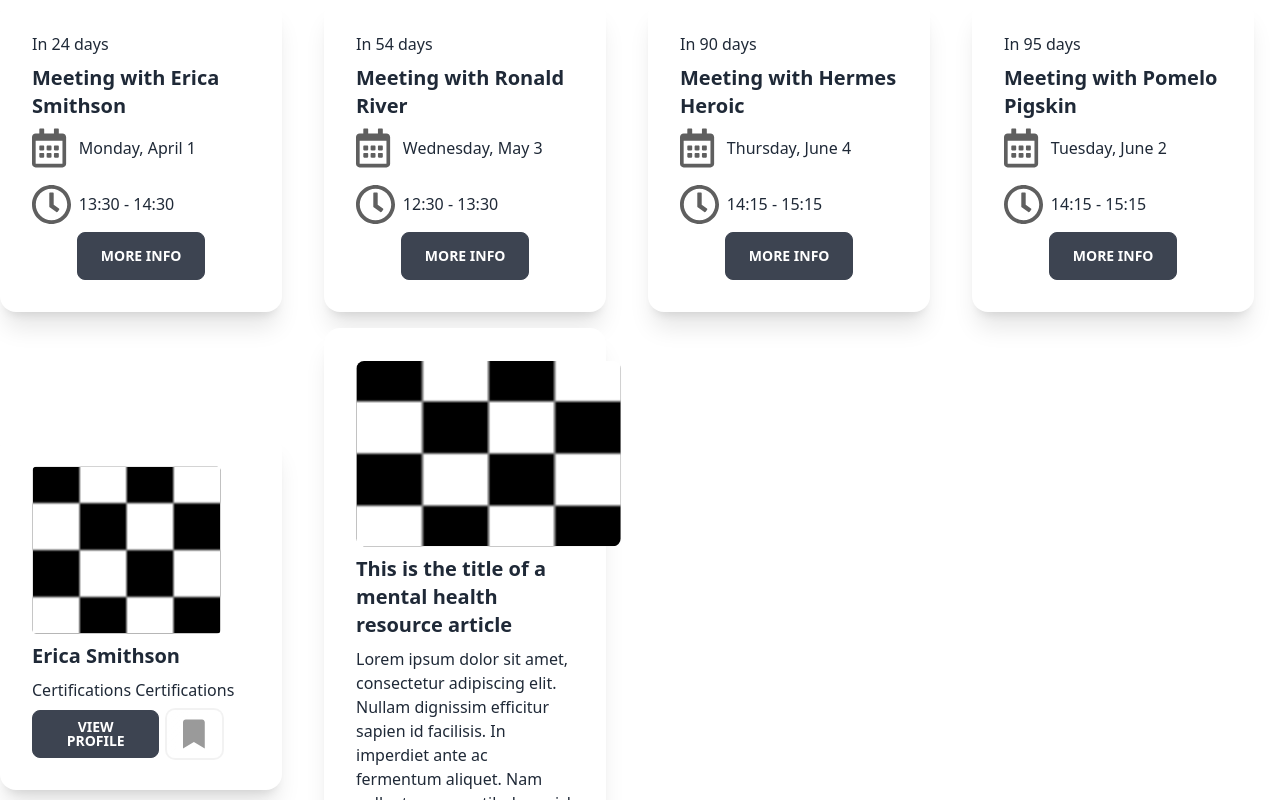
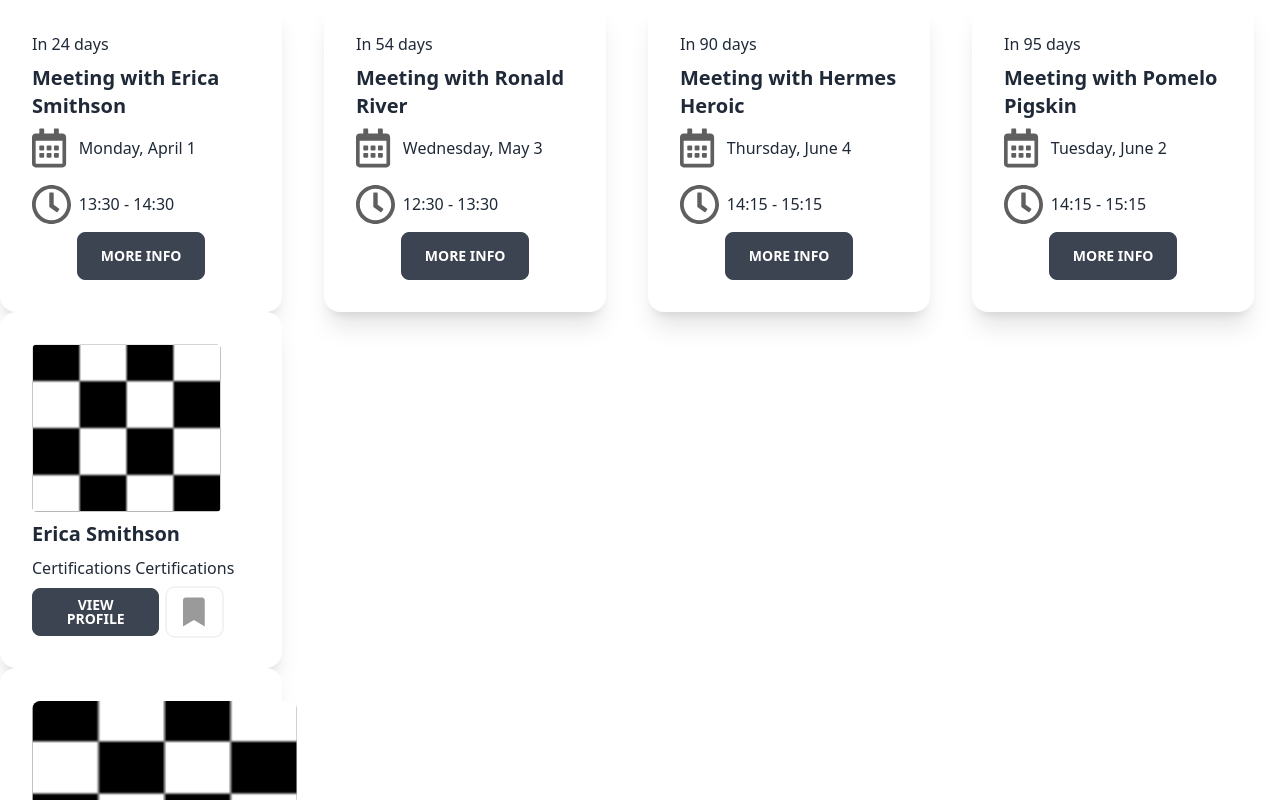
Before and after one commit to cornellh4i/okb-hope, a Next.js app in the folder frontend/: page / in a window 1280 px wide. Shown: the top 800 px of the page. Built offline with nearby package versions, Linux system fonts and the light colour scheme.

Commit message:
made small fixes to dashboard, added route to home page

```diff
--- a/frontend/package.json
+++ b/frontend/package.json
@@ -19,6 +19,7 @@
     "next": "13.2.4",
     "react": "18.2.0",
     "react-dom": "18.2.0",
+    "react-router-dom": "^6.9.0",
     "react-smart-flexbox": "^0.0.7",
     "styled-components": "^5.3.9",
     "typescript": "4.9.5",
--- /dev/null
+++ b/frontend/src/components/ApptDetails.tsx
@@ -0,0 +1,56 @@
+import React, { Component } from 'react';
+import ReactDOM from 'react-dom'
+import { BrowserRouter, Routes, Route } from "react-router-dom";
+// import axios from 'axios';
+import { useParams } from "react-router-dom";
+
+
+const ApptDetails = () => {
+  const { id } = useParams();
+};
+// class Heroes extends Component {
+//   constructor(props) {
+//     super(props);
+//     this.state = {
+//       heroes: [],
+//       loading: true,
+//       error: false,
+//     };
+//   }
+//   componentDidMount() {
+//     axios.get('http://localhost:5555/heroes')
+//       .then(res => {
+//         const heroes = res.data;
+//         this.setState({ heroes, loading: false });
+//       })
+//       .catch(err => { // log request error and prevent access to undefined state
+//         this.setState({ loading: false, error: true });
+//         console.error(err);
+//       })
+//   }
+//   render() {
+//     if (this.state.loading) {
+//       return (
+//         <div>
+//           <p> Loading... </p>
+//         </div>
+//       )
+//     }
+//     if (this.state.error || !this.state.heroes) {
+//       return (
+//         <div>
+//           <p> An error occured </p>
+//         </div>
+//       )
+//     }
+//     return (
+//       <div>
+//         <BrowserRouter>
+//           //what should be here?
+//         </BrowserRouter>
+//       </div>
+//     );
+//   }
+// }
+
+export default ApptDetails;
--- a/frontend/src/components/Dashboard.tsx
+++ b/frontend/src/components/Dashboard.tsx
@@ -15,7 +15,9 @@ const dummy_title = "This is the title of a mental health resource article";
 const Dashboard = () => {
 
 
-  return <div className="grid grid-cols-4 gap-4 items-center pb-1/12 shrink">
+  return <div>
+    <div className="grid grid-cols-4 gap-4 items-center pb-1/12 shrink">
+
       <AppointmentCard p_name={names[0]} start={new Date(starts[0])} end={new Date(ends[0])} description={dummy_descrip}>
       </AppointmentCard>
       <AppointmentCard p_name={names[1]} start={new Date(starts[1])} end={new Date(ends[1])} description={dummy_descrip}>
@@ -25,9 +27,28 @@ const Dashboard = () => {
       <AppointmentCard p_name={names[3]} start={new Date(starts[3])} end={new Date(ends[3])} description={dummy_descrip}>
       </AppointmentCard>
 
+
+
+
+    </div>
+    <div className="grid grid-cols-4 gap-4 items-center pb-1/12 shrink">
       <PyschiatristCard p_name={names[0]} p_certifications="Certifications Certifications" size={1}></PyschiatristCard>
+      {/* <PyschiatristCard p_name={names[1]} p_certifications="Certifications Certifications" size={1}></PyschiatristCard>
+      <PyschiatristCard p_name={names[2]} p_certifications="Certifications Certifications" size={1}></PyschiatristCard>
+      <PyschiatristCard p_name={names[3]} p_certifications="Certifications Certifications" size={1}></PyschiatristCard> */}
+    </div>
+
+    <div className="grid grid-cols-4 gap-4 margin-top: 100 items-center pb-1/12 shrink">
+
       <ArticleCard title={dummy_title} body={dummy_descrip}></ArticleCard>
+      {/* <ArticleCard title={dummy_title} body={dummy_descrip}></ArticleCard>
+      <ArticleCard title={dummy_title} body={dummy_descrip}></ArticleCard>
+      <ArticleCard title={dummy_title} body={dummy_descrip}></ArticleCard> */}
     </div>
+
+  </div >
+
+
   // return <div>
   //    <AppointmentCard p_name = 'Erica Smith' start = {new Date('2016-01-04 13:30')} end = {new Date('2016-01-04 14:30')}>
   //    </AppointmentCard>
--- a/frontend/src/pages/_app.tsx
+++ b/frontend/src/pages/_app.tsx
@@ -1,11 +1,36 @@
 import '@/styles/globals.css'
 import type { AppProps } from 'next/app'
+import ReactDOM from "react-dom";
+import { BrowserRouter, Routes, Route } from "react-router-dom";
+import Home from '../pages/index';
+import React from 'react';
+import Appt from './appointment';
+import ApptDetails from '../components/ApptDetails'
+
 import { AuthProvider } from '../../contexts/AuthContext'
 
 export default function App({ Component, pageProps }: AppProps) {
   return (
-    <AuthProvider>
-      <Component {...pageProps} />
-    </AuthProvider>
-  )
+    // <BrowserRouter>
+    //   <Route path="/" element={<Home />} />
+    // </BrowserRouter>
+    // <BrowserRouter>
+
+    <BrowserRouter>
+      <Routes>
+        <Route path="/" element={<Home />}>
+
+          <Route path="home" index element={<Home />} />
+          {/* <Route path="appointment" element={<Appt />} />
+        <Route path="heroes/:id" element={<Appt />} /> */}
+
+        </Route>
+      </Routes>
+    </BrowserRouter>
+
+    // </BrowserRouter >
+    // <AuthProvider>
+    //   <Component {...pageProps} />
+    // </AuthProvider>
+  );
 }
--- /dev/null
+++ b/frontend/src/pages/appointment.tsx
@@ -0,0 +1,7 @@
+
+
+const Appt = () => {
+  return <h1>Hello world</h1>
+};
+
+export default Appt;
```
Also changed, not shown: 1 other file (tests, documents, lock files or other folders). Lines whose indentation alone changed are shown as unchanged.
